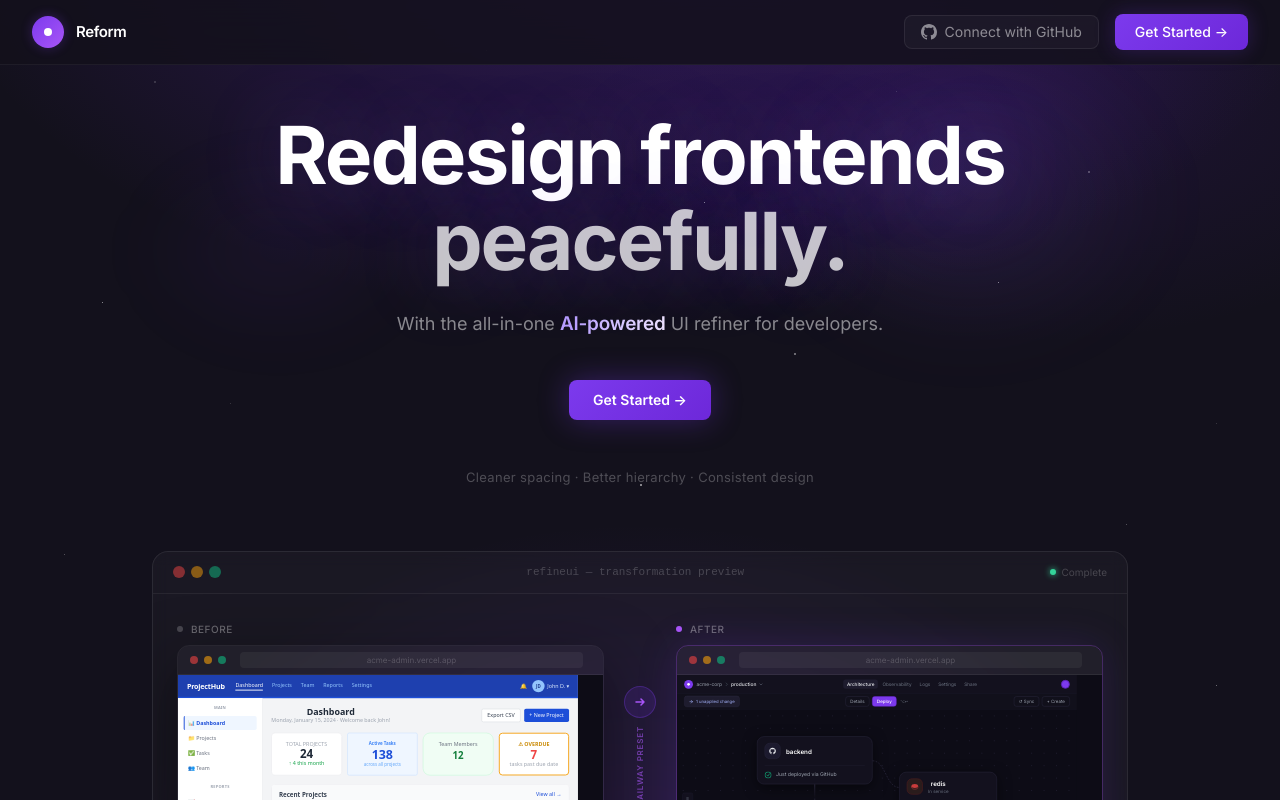
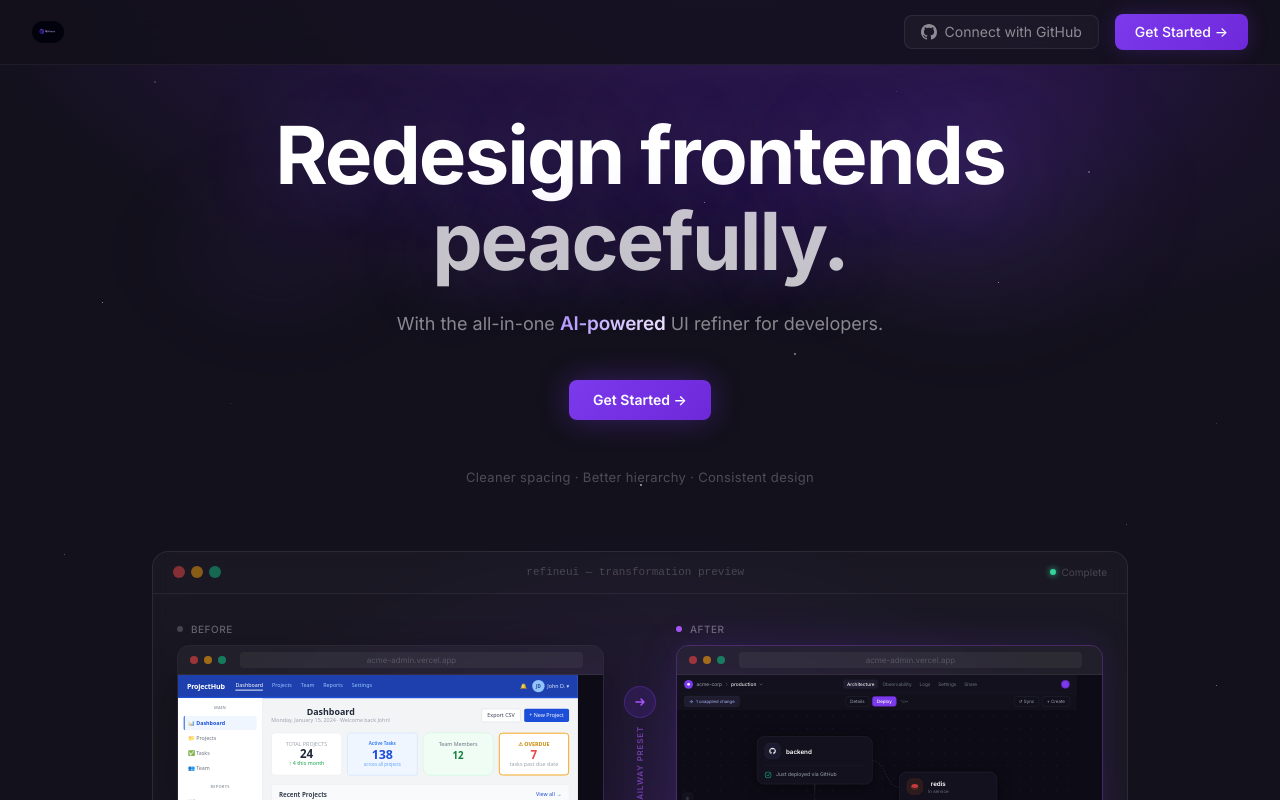
Before and after one commit to HamzaAbudaqa/Reform, a Next.js app in the folder frontend/: page / in a window 1280 px wide. Shown: the top 800 px of the page. Built offline with nearby package versions, Linux system fonts and the light colour scheme.

Commit message:
fix sign up bug

```diff
--- a/frontend/app/dashboard/page.tsx
+++ b/frontend/app/dashboard/page.tsx
@@ -1,5 +1,28 @@
-import { redirect } from 'next/navigation'
+'use client'
+
+import { useEffect } from 'react'
+import { useRouter, useSearchParams } from 'next/navigation'
+import { Suspense } from 'react'
+
+function DashboardRedirect() {
+  const router = useRouter()
+  const searchParams = useSearchParams()
+  const repo = searchParams.get('repo')
+
+  useEffect(() => {
+    const destination = repo
+      ? `/dashboard/discovery?repo=${encodeURIComponent(repo)}`
+      : '/dashboard/discovery'
+    router.replace(destination)
+  }, [repo, router])
+
+  return null
+}
 
 export default function DashboardIndex() {
-  redirect('/dashboard/discovery')
+  return (
+    <Suspense fallback={null}>
+      <DashboardRedirect />
+    </Suspense>
+  )
 }
--- a/frontend/app/new/page.tsx
+++ b/frontend/app/new/page.tsx
@@ -3,6 +3,7 @@
 import { useState, useEffect } from 'react'
 import { useSession, signIn, signOut } from 'next-auth/react'
 import Link from 'next/link'
+import Image from 'next/image'
 
 const SUGGESTIONS = [
   'Refine a Next.js dashboard to Railway style',
@@ -99,15 +100,7 @@ export default function NewPage() {
       >
         <div className="flex items-center gap-3">
           <Link href="/">
-            <div
-              className="w-7 h-7 rounded-full flex items-center justify-center cursor-pointer"
-              style={{ background: 'linear-gradient(135deg, #7c3aed, #a855f7)' }}
-            >
-              <svg width="12" height="12" viewBox="0 0 12 12" fill="white">
-                <circle cx="6" cy="6" r="3.5" />
-                <circle cx="6" cy="6" r="1.5" fill="rgba(255,255,255,0.4)" />
-              </svg>
-            </div>
+            <Image src="/reform_logo.png" alt="Reform" width={28} height={28} className="rounded-full cursor-pointer" />
           </Link>
           <div className="flex items-center gap-2" style={{ color: 'rgba(255,255,255,0.4)', fontSize: '13px' }}>
             <span>/</span>
--- a/frontend/components/layout/Navbar.tsx
+++ b/frontend/components/layout/Navbar.tsx
@@ -1,6 +1,7 @@
 'use client'
 
 import Link from 'next/link'
+import Image from 'next/image'
 
 export default function Navbar() {
   return (
@@ -11,19 +12,7 @@ export default function Navbar() {
       <div className="max-w-7xl mx-auto px-8 h-16 flex items-center justify-between">
         {/* Logo */}
         <Link href="/" className="flex items-center gap-3 group flex-shrink-0">
-          <div
-            className="w-8 h-8 rounded-full flex items-center justify-center flex-shrink-0 transition-all duration-300 group-hover:shadow-lg"
-            style={{
-              background: 'linear-gradient(135deg, #7c3aed, #a855f7)',
-              boxShadow: '0 0 12px rgba(124,58,237,0.3)',
-            }}
-          >
-            <svg width="14" height="14" viewBox="0 0 14 14" fill="white">
-              <circle cx="7" cy="7" r="4" />
-              <circle cx="7" cy="7" r="2" fill="rgba(255,255,255,0.4)" />
-            </svg>
-          </div>
-          <span className="font-semibold text-white text-[15px] tracking-tight">Reform</span>
+          <Image src="/reform_logo.png" alt="Reform" width={32} height={32} className="rounded-full" />
         </Link>
 
         {/* Right side */}
```
Also changed, not shown: frontend/public/reform_logo.png (added).
